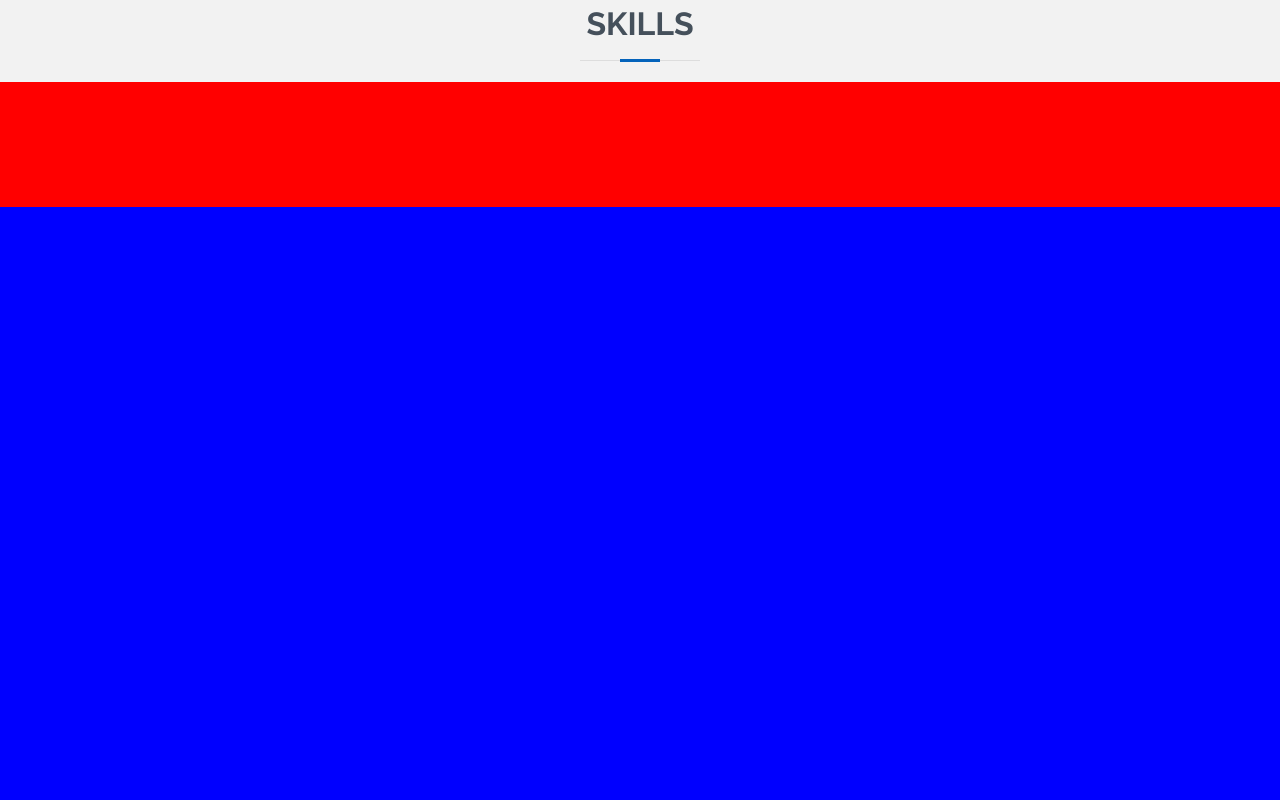
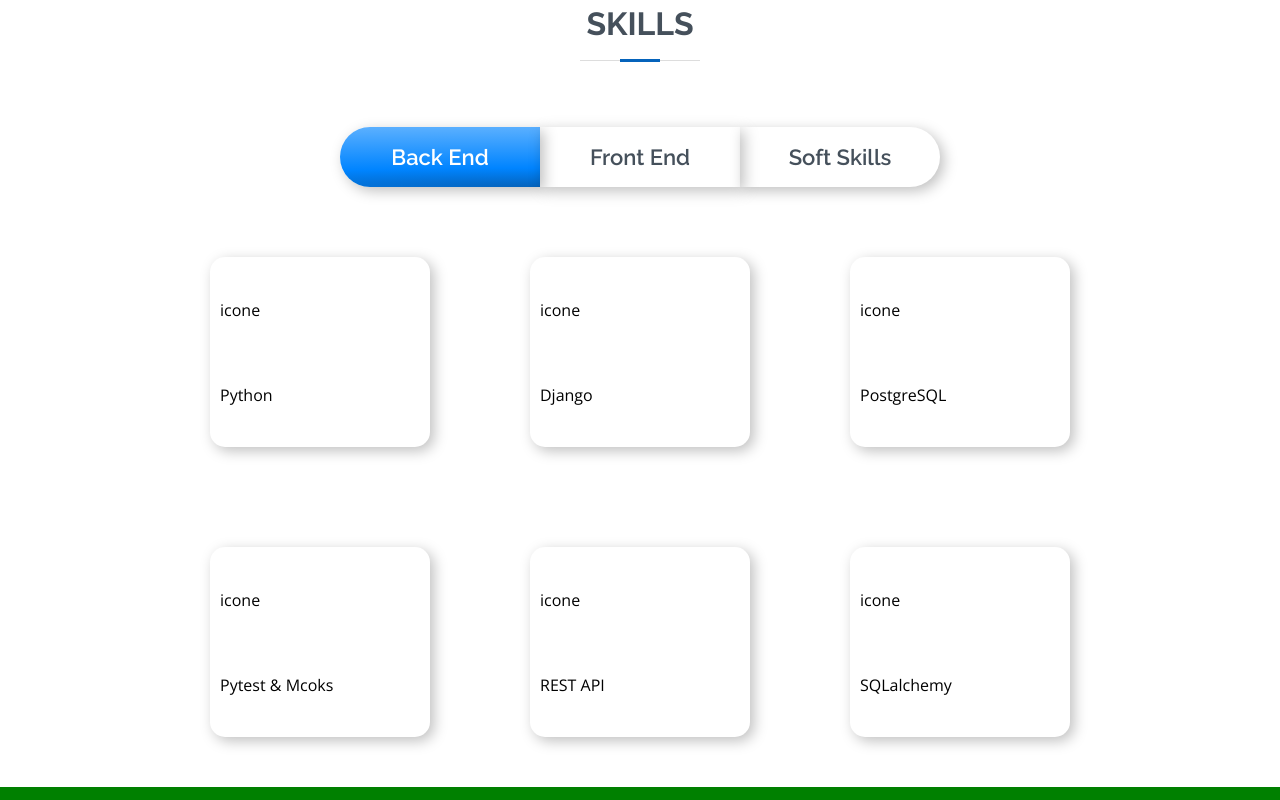
Before and after one commit to Edouard-M/Portfolio_Website, a React (Create React App) app: page / in a window 1280 px wide. Shown: the part 1400-2200 px from the top of the page. Built offline with nearby package versions, Linux system fonts and the light colour scheme.

Commit message:
Add skills

```diff
--- a/src/App.css
+++ b/src/App.css
@@ -438,7 +438,7 @@ h2::after {
   display: flex;
   flex-direction: row;
   background-color: var(--color-debug);
-  width: 1103px;
+  width: 1100px;
   /*width: 75vw;*/
   height: auto;
   margin-top: 25px;
@@ -548,6 +548,7 @@ h2::after {
 }
 
 .skills-main{
+  background-color: var(--color-white);
   display: flex;
   flex-direction: column;
   justify-content: center;
@@ -556,21 +557,131 @@ h2::after {
 
 .skills-buttons-container{
   padding-top: 25px;
-  background-color: red;
   width: 100%;
   height: 100px;
   display: flex;
   justify-content: center;
   align-items: center;
+  padding-bottom: 0px;
+
+  --color-button-active: radial-gradient(1467.16% 226.01% at 100.00% 100.00%, #0563BB 0%, #0084FF 13.77%, #FFF 100%);
+}
+
+.skills-buttons-container #active{
+  background: var(--color-button-active);
+  color: var(--color-white);
+}
+
+.skills-button-left{
+  width: 200px;
+  height: 60px;
+  border-radius: 30px 0px 0px 30px;
+  background: var(--color-button-left);
+  color: var(--color-text);
+  box-shadow: 4px 4px 14px 0px rgba(0, 0, 0, 0.25);
+  box-shadow: 4px 4px 14px 0px rgba(0, 0, 0, 0.25);
+  border: 0px solid black;
+  font-family: var(--font-Raleway);
+  font-size: 22px;
+  font-style: normal;
+  font-weight: 600;
+  transition: all 0.2s;
+}
+
+.skills-button-left:hover{
+  background: var(--color-button-active);
+  color: var(--color-white);
+}
+
+.skills-button-mid{
+  width: 200px;
+  height: 60px;
+  border-radius: 0px;
+  background: var(--color-button-mid);
+  color: var(--color-text);
+  box-shadow: 4px 4px 14px 0px rgba(0, 0, 0, 0.25);
+  border: 0px solid black;
+  font-family: var(--font-Raleway);
+  font-size: 22px;
+  font-style: normal;
+  font-weight: 600;
+  transition: all 0.2s;
+}
+
+.skills-button-mid:hover{
+  background: var(--color-button-active);
+  color: var(--color-white);
+}
+
+.skills-button-right{
+  width: 200px;
+  height: 60px;
+  border-radius: 0px 30px 30px 0px;
+  background: var(--color-button-right);
+  color: var(--color-text);
+  box-shadow: 4px 4px 14px 0px rgba(0, 0, 0, 0.25);
+  border: 0px solid black;
+  font-family: var(--font-Raleway);
+  font-size: 22px;
+  font-style: normal;
+  font-weight: 600;
+  transition: all 0.2s;
+}
+
+.skills-button-right:hover{
+  background: var(--color-button-active);
+  color: var(--color-white);
 }
 
 .skills-cards-container{
-  background-color: blue;
-  width: 100%;
-  height: 600px;
+  width: auto;
+  height: auto;
   display: flex;
+  flex-direction: column;
   justify-content: center;
   align-items: center;
+}
+
+.skills-cards-row-1{
+  width: 100%;
+  height:50%;
+  display: flex;
+  flex-direction: row;
+  justify-content: center;
+  align-items: center;
+}
+
+.skills-cards-row-2{
+  width: 100%;
+  height:50%;
+  display: flex;
+  flex-direction: row;
+  justify-content: center;
+  align-items: center;
+}
+
+.skills-card{
+  background-color: var(--color-white);
+  margin: 50px;
+  border-radius: 15px;
+  width: 200px;
+  height: 170px;
+  box-shadow: 4px 4px 14px 0px rgba(0, 0, 0, 0.25);
+  padding: 10px;
+}
+
+.skills-card-icone{
+  height: 50%;
+  display: flex;
+  align-items: center;
+
+}
+
+.skills-card-text{
+  height: 50%;
+  display: flex;
+  align-items: center;
+
 }
 
 .skills-icones-container{
--- a/src/components/Skills.js
+++ b/src/components/Skills.js
@@ -1,11 +1,52 @@
-import React from 'react'
+import React, { useState } from 'react'
 
 function Skills() {
+
+  const [activeButton, setActiveButton] = useState(0)
+
+  const handleClick = (buttonId) => {
+    setActiveButton(buttonId);
+  };
+
+
   return (
     <div className='skills-main'>
       <h2>SKILLS</h2>
-      <div className='skills-buttons-container'></div>
-      <div className='skills-cards-container'></div>
+      <div className='skills-buttons-container'>
+        <button className='skills-button-left' id={activeButton === 0 ? "active":""} onClick={() => handleClick(0)}>Back End</button>
+        <button className='skills-button-mid' id={activeButton === 1 ? "active":""} onClick={() => handleClick(1)}>Front End</button>
+        <button className='skills-button-right' id={activeButton === 2 ? "active":""} onClick={() => handleClick(2)}>Soft Skills</button>
+      </div>
+      <div className='skills-cards-container'>
+        <div className='skills-cards-row-1'>
+          <div className='skills-card'>
+            <div className='skills-card-icone'>icone</div>
+            <span className='skills-card-text'>Python</span>
+          </div>
+          <div className='skills-card'>
+            <div className='skills-card-icone'>icone</div>
+            <span className='skills-card-text'>Django</span>
+          </div>
+          <div className='skills-card'>
+            <div className='skills-card-icone'>icone</div>
+            <span className='skills-card-text'>PostgreSQL</span>
+          </div>
+        </div>
+        <div className='skills-cards-row-2'>
+          <div className='skills-card'>
+            <div className='skills-card-icone'>icone</div>
+            <span className='skills-card-text'>Pytest & Mcoks</span>
+          </div>
+          <div className='skills-card'>
+            <div className='skills-card-icone'>icone</div>
+            <span className='skills-card-text'>REST API</span>
+          </div>
+          <div className='skills-card'>
+            <div className='skills-card-icone'>icone</div>
+            <span className='skills-card-text'>SQLalchemy</span>
+          </div>
+        </div>
+      </div>
       <div className='skills-icones-container'></div>
     </div>
   )
```
